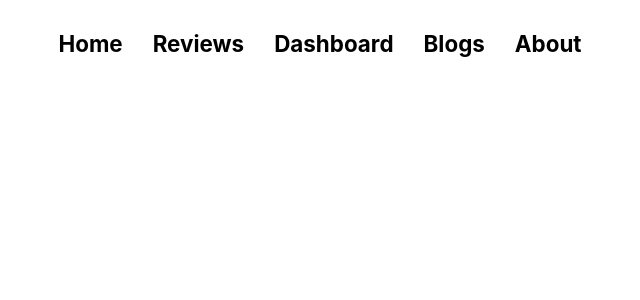
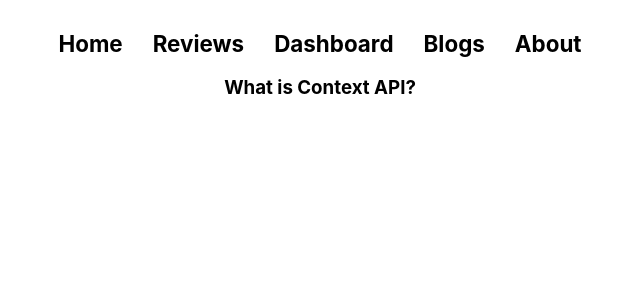
Before and after one commit to Shourov98hassan/t-shirt-lover, a React (Create React App) app: page /blogs in a window 1280 px wide. Shown: the top 300 px of the page, without its empty margins (320-960 px from the left). Built offline with nearby package versions, Linux system fonts and the light colour scheme.

Commit message:
first question

```diff
--- a/src/components/Blogs/Blogs.js
+++ b/src/components/Blogs/Blogs.js
@@ -3,7 +3,7 @@ import React from 'react';
 const Blogs = () => {
     return (
         <div>
-
+           <h3>What is Context API?</h3>
         </div>
     );
 };
```
